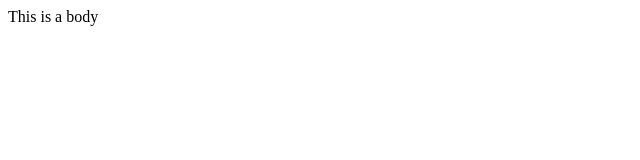
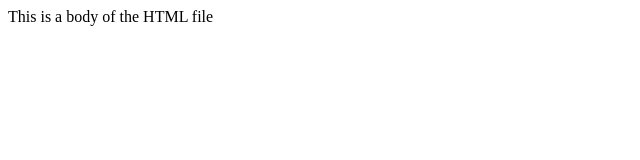
Before and after one commit to AlexanderVays/NewRepos, a plain HTML site: page index.html in a window 1280 px wide. Shown: the whole page, without its empty margins (0-640 px from the left). Drawn offline with Linux system fonts and the light colour scheme.

Commit message:
edited html file

```diff
--- a/index.html
+++ b/index.html
@@ -3,6 +3,6 @@
     <title>
       HTML Page Title
     </title>
-    This is a body
+    This is a body of the HTML file
   </body>
 </html>
```
